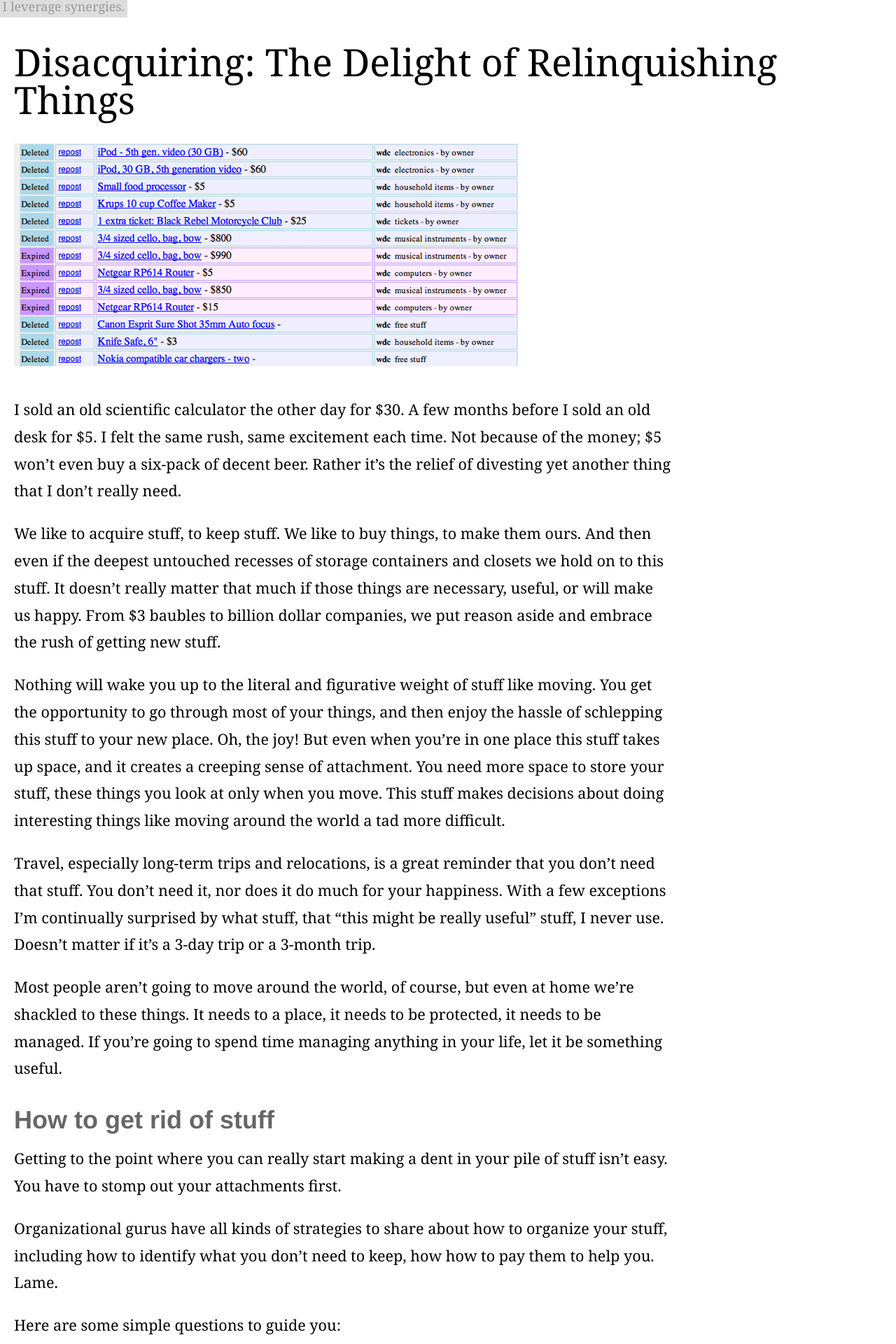
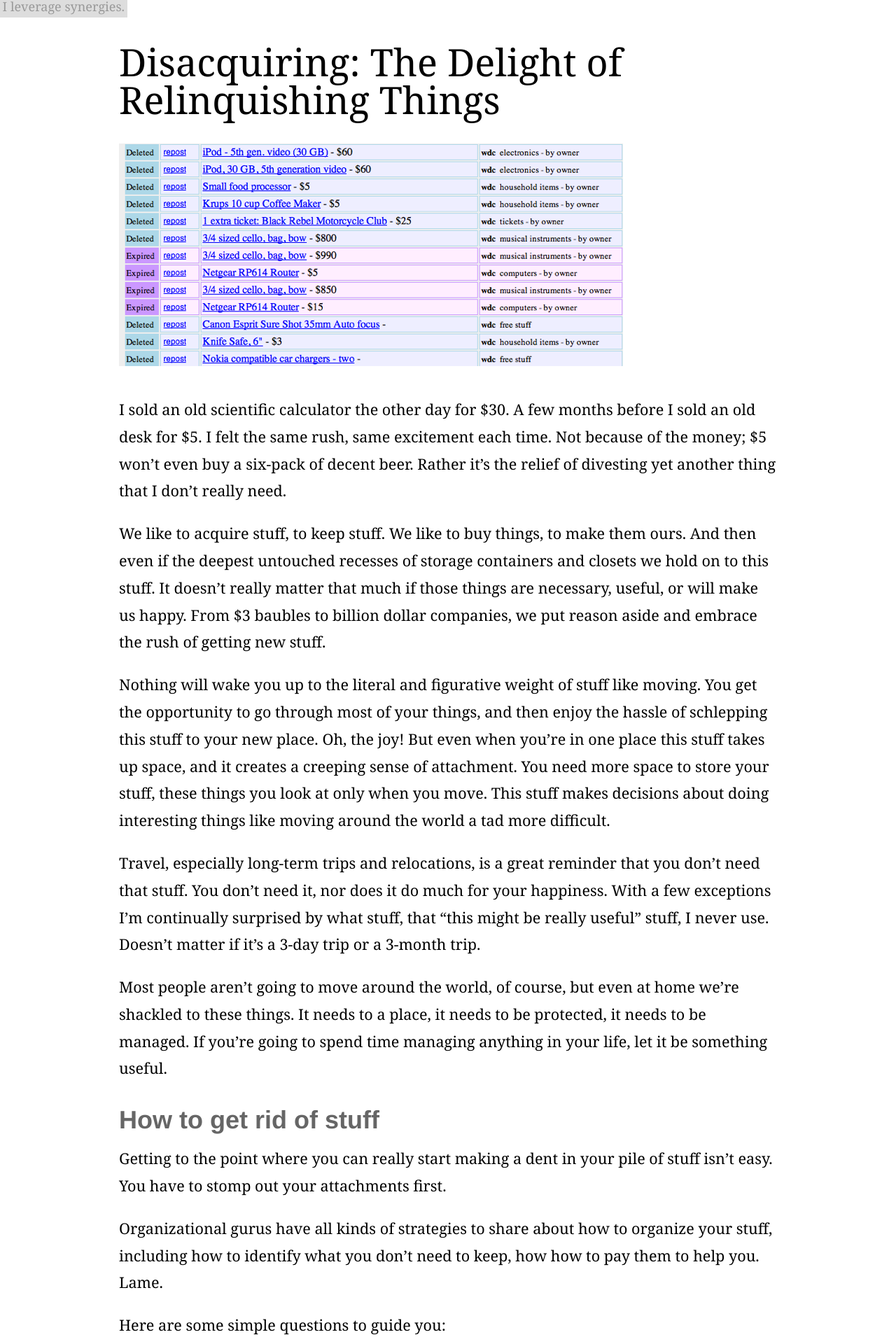
Before and after one commit to bennylope/bennylope.github.com, a Jekyll site: the page built from _posts/2012-05-12-disacquiring.md, in a window 1280 px wide. Shown: the top 1920 px of the page at 70% size. Built offline with Jekyll 4.4.1, drawn with Linux system fonts in a browser that asks for light colours.

Commit message:
Center articles

```diff
--- a/_layouts/base.html
+++ b/_layouts/base.html
@@ -4,12 +4,6 @@
     <title>{% if page.title %}{{ page.title }} - {% endif %}{{ site.title }}</title>
     <meta charset="utf-8">
     <link rel="stylesheet" href="/css/base.css" type="text/css" media="screen">
-    <style media="screen and (max-width:600px)">
-      html#index h1 { font-size: 2em; }
-      h2 { font-size: 1.4em; }
-      h3 { font-size: 1.2em; }
-      img { max-width: 400px; }
-    </style>
     <link rel="shortcut icon" href="/images/beardo-16.png">
     <script type="text/javascript">
 
--- a/css/base.css
+++ b/css/base.css
@@ -13,9 +13,9 @@ h4{font-weight:bold;font-family:Helvetica,Arial,sans-serif;font-size:1em;margin-
 html#index h1{color:#000;font-size:5em;margin-bottom:.5em}
 header h1{font-size:1em;line-height:1em;margin-bottom:1.3em;color:#999}
 blockquote{margin:10px 0 0 10px;font-style:italic;line-height:24px;color:#666;padding:24px 20px 30px 20px;-webkit-border-radius:15px;-moz-border-radius:15px;border-radius:15px}
-article { padding: 20px; }
+article { max-width: 940px; padding: 20px; margin-left: auto; margin-right: auto;}
 article ol,article ul{margin:10px 10px 20px 30px}
-article p{max-width:940px}
+article p {}
 article li{list-style:disc}
 article ol,article ol li{list-style:decimal}
 p{font-size:1.2rem;line-height:1.8em;margin-bottom:1em}
@@ -44,3 +44,7 @@ section.projects { background: #7fdbff; }
 header.intro { margin: 10px 20px 30px 20px; }
 section.intro { background: #85144b; }
 section.intro blockquote { color: #dddddd; max-width: 940px; margin-left:auto; margin-right: auto; }
+
+@media (max-width: 900px) {
+  article { max-width: 740px; }
+}
```
